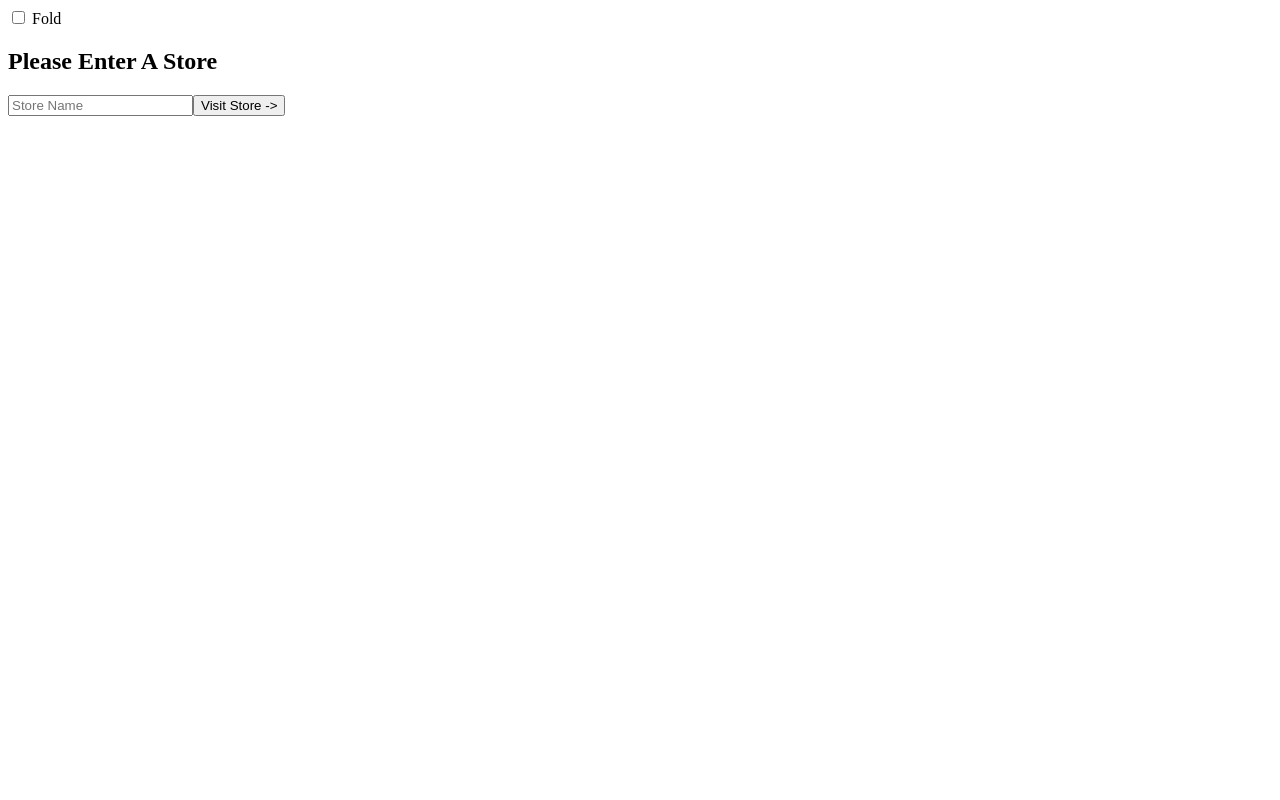
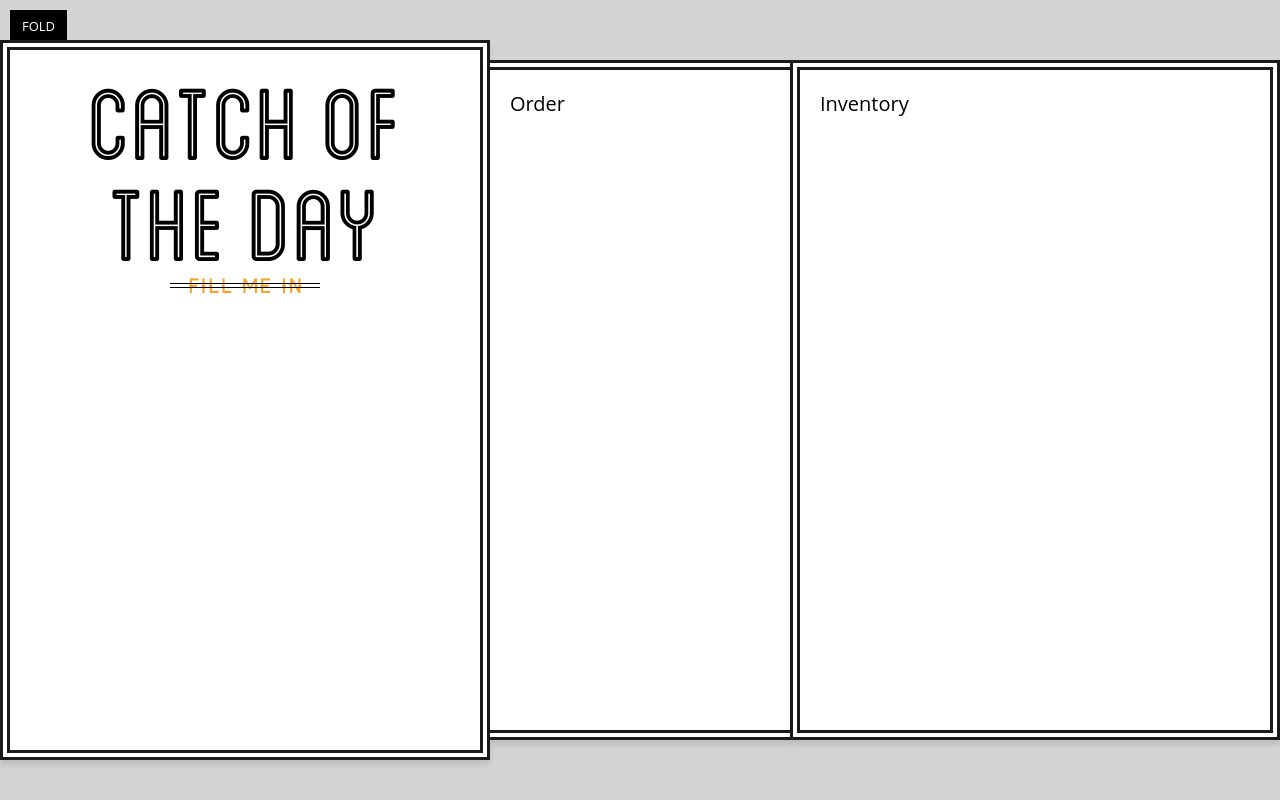
Before and after one commit to srdjanRakic/catch-of-the-day, a React (Create React App) app: page / in a window 1280 px wide. Built offline with nearby package versions, Linux system fonts and the light colour scheme.

Commit message:
Add needed components.

```diff
--- /dev/null
+++ b/src/components/App.js
@@ -0,0 +1,20 @@
+import React from 'react';
+import Header from './Header';
+import Order from './Order';
+import Inventory from './Inventory';
+
+class App extends React.Component {
+    render() {
+        return (
+            <div className="catch-of-the-day">
+                <div className="menu">
+                    <Header tagLine="Fresh Seafood Market" />
+                </div>
+                <Order />
+                <Inventory />
+            </div>
+        )
+    }
+}
+
+export default App;
--- /dev/null
+++ b/src/components/Header.js
@@ -0,0 +1,15 @@
+import React from 'react';
+
+class Header extends React.Component {
+    state = {  }
+    render() {
+        return (
+            <header className="top">
+                <h1>Catch of the Day</h1>
+                <h3 className="tagline">Fill me in</h3>
+            </header>
+        );
+    }
+}
+
+export default Header;
--- /dev/null
+++ b/src/components/Inventory.js
@@ -0,0 +1,12 @@
+import React from 'react';
+
+class Inventory extends React.Component {
+    state = {  }
+    render() {
+        return (
+          <p>Inventory</p>
+        );
+    }
+}
+
+export default Inventory;
--- /dev/null
+++ b/src/components/Order.js
@@ -0,0 +1,12 @@
+import React from 'react';
+
+class Order extends React.Component {
+    state = {  }
+    render() {
+        return (
+          <p>Order</p>
+        );
+    }
+}
+
+export default Order;
--- a/src/index.js
+++ b/src/index.js
@@ -1,7 +1,9 @@
 import React from 'react';
 import { render } from 'react-dom';
-import StorePicker from './components/StorePicker';
+import './css/style.css';
 
-render(<StorePicker />,
+import App from './components/App';
+
+render(<App />,
     document.getElementById('main')
 );
```
